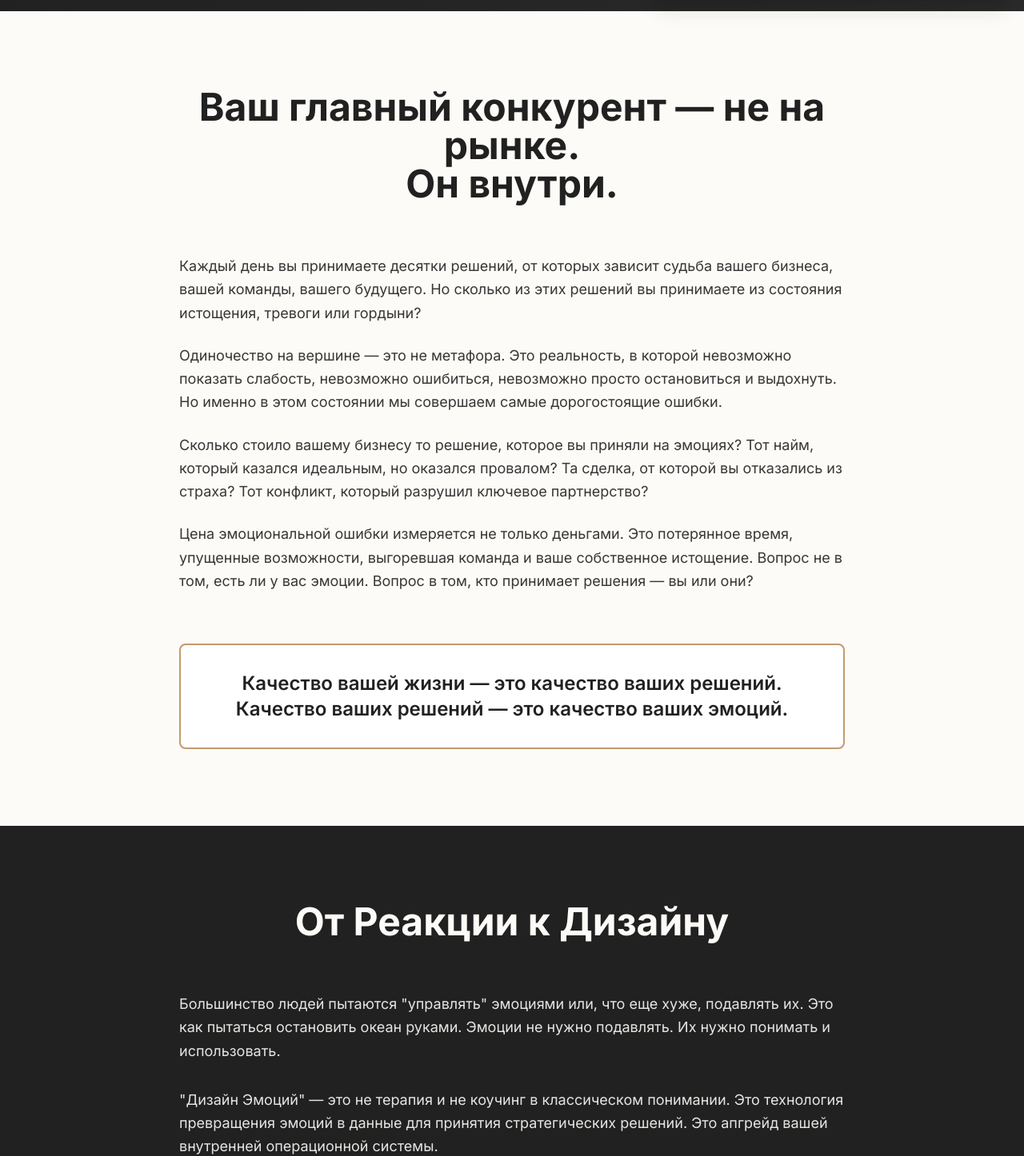
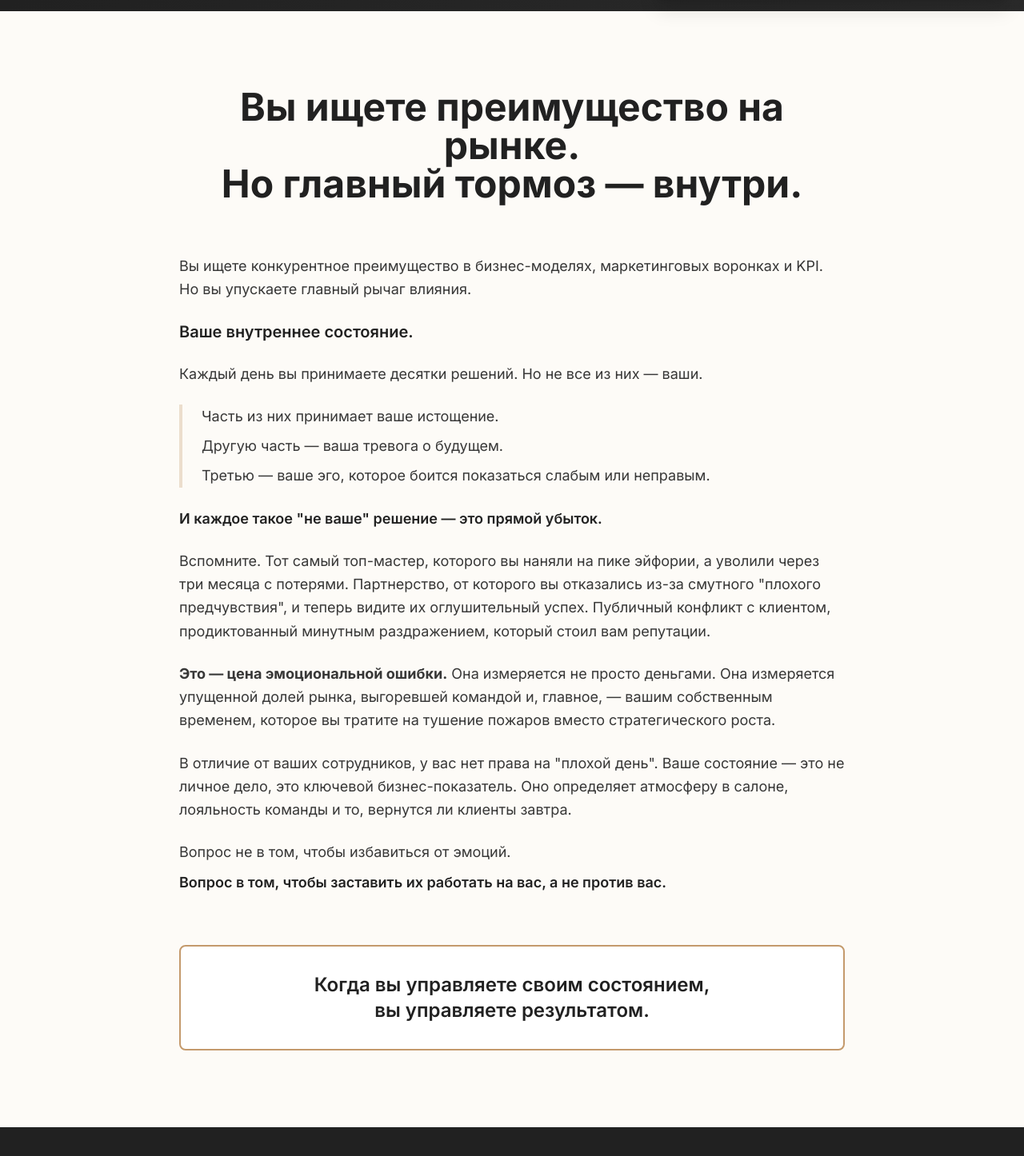
Before and after one commit to taktarovg/de-web, a Next.js app in the folder apps/web/: page / in a window 1280 px wide. Shown: the part 786-2232 px from the top of the page at 80% size. Built offline with nearby package versions, Linux system fonts and the light colour scheme; no server answers.

Commit message:
Обновил две первых секции главной

```diff
--- a/apps/web/src/components/home/HeroSection.tsx
+++ b/apps/web/src/components/home/HeroSection.tsx
@@ -20,18 +20,24 @@ export default function HeroSection() {
 
       {/* Content */}
       <div className="relative z-10 container mx-auto px-4 lg:px-8 text-center">
-        <h1 className="text-5xl md:text-6xl lg:text-7xl font-bold text-ivory mb-8 leading-tight">
+        <h1 className="text-5xl md:text-6xl lg:text-7xl font-bold text-ivory mb-6 leading-tight">
           Дизайн Эмоций
         </h1>
+
+        <p className="text-2xl md:text-3xl lg:text-4xl font-semibold text-bronze mb-8 leading-tight">
+          Внутреннее состояние —<br className="hidden md:block" />
+          решающее преимущество
+        </p>
 
         {/* Декоративная линия */}
         <div className="flex items-center justify-center mb-8">
           <div className="h-0.5 w-32 md:w-48 bg-bronze" />
         </div>
 
-        <p className="text-lg md:text-xl lg:text-2xl text-ivory/80 max-w-3xl mx-auto mb-12 leading-relaxed">
-          Персональная программа для лидеров,<br className="hidden md:block" />
-          принимающих решения с высокой ценой ошибки
+        <p className="text-lg md:text-xl lg:text-2xl text-ivory/80 max-w-4xl mx-auto mb-12 leading-relaxed">
+          Персональное сопровождение для лидеров,<br className="hidden md:block" />
+          которые опережают конкурентов не бюджетом,<br className="hidden md:block" />
+          а качеством своих решений
         </p>
 
         <Button
--- a/apps/web/src/components/home/ProblemSection.tsx
+++ b/apps/web/src/components/home/ProblemSection.tsx
@@ -3,46 +3,69 @@ export default function ProblemSection() {
     <section className="py-24 bg-ivory">
       <div className="container mx-auto px-4 lg:px-8 max-w-4xl">
         <h2 className="text-3xl md:text-4xl lg:text-5xl font-bold text-graphite text-center mb-16 leading-tight">
-          Ваш главный конкурент — не на рынке.<br />
-          Он внутри.
+          Вы ищете преимущество на рынке.<br />
+          Но главный тормоз — внутри.
         </h2>
 
         <div className="space-y-6 text-graphite/90 text-lg leading-relaxed">
           <p>
-            Каждый день вы принимаете десятки решений, от которых зависит
-            судьба вашего бизнеса, вашей команды, вашего будущего.
-            Но сколько из этих решений вы принимаете из состояния
-            истощения, тревоги или гордыни?
+            Вы ищете конкурентное преимущество в бизнес-моделях, маркетинговых воронках и KPI.
+            Но вы упускаете главный рычаг влияния.
+          </p>
+
+          <p className="text-xl font-semibold text-graphite">
+            Ваше внутреннее состояние.
           </p>
 
           <p>
-            Одиночество на вершине — это не метафора. Это реальность,
-            в которой невозможно показать слабость, невозможно ошибиться,
-            невозможно просто остановиться и выдохнуть. Но именно
-            в этом состоянии мы совершаем самые дорогостоящие ошибки.
+            Каждый день вы принимаете десятки решений. Но не все из них — ваши.
+          </p>
+
+          <div className="pl-6 border-l-4 border-bronze/30 space-y-2">
+            <p>Часть из них принимает ваше истощение.</p>
+            <p>Другую часть — ваша тревога о будущем.</p>
+            <p>Третью — ваше эго, которое боится показаться слабым или неправым.</p>
+          </div>
+
+          <p className="font-semibold text-graphite">
+            И каждое такое "не ваше" решение — это прямой убыток.
           </p>
 
           <p>
-            Сколько стоило вашему бизнесу то решение, которое вы приняли
-            на эмоциях? Тот найм, который казался идеальным, но оказался
-            провалом? Та сделка, от которой вы отказались из страха?
-            Тот конфликт, который разрушил ключевое партнерство?
+            Вспомните. Тот самый топ-мастер, которого вы наняли на пике эйфории,
+            а уволили через три месяца с потерями. Партнерство, от которого вы отказались
+            из-за смутного "плохого предчувствия", и теперь видите их оглушительный успех.
+            Публичный конфликт с клиентом, продиктованный минутным раздражением,
+            который стоил вам репутации.
           </p>
 
           <p>
-            Цена эмоциональной ошибки измеряется не только деньгами.
-            Это потерянное время, упущенные возможности, выгоревшая
-            команда и ваше собственное истощение. Вопрос не в том,
-            есть ли у вас эмоции. Вопрос в том, кто принимает решения —
-            вы или они?
+            <strong>Это — цена эмоциональной ошибки.</strong> Она измеряется не просто деньгами.
+            Она измеряется упущенной долей рынка, выгоревшей командой и, главное, —
+            вашим собственным временем, которое вы тратите на тушение пожаров
+            вместо стратегического роста.
           </p>
+
+          <p>
+            В отличие от ваших сотрудников, у вас нет права на "плохой день".
+            Ваше состояние — это не личное дело, это ключевой бизнес-показатель.
+            Оно определяет атмосферу в салоне, лояльность команды и то,
+            вернутся ли клиенты завтра.
+          </p>
+
+          <div className="space-y-2">
+            <p>Вопрос не в том, чтобы избавиться от эмоций.</p>
+            <p className="font-semibold text-graphite">
+              Вопрос в том, чтобы заставить их работать на вас, а не против вас.
+            </p>
+          </div>
         </div>
 
         {/* Ключевой месседж */}
         <div className="mt-16 p-8 border-2 border-bronze rounded-lg bg-white">
           <p className="text-xl md:text-2xl font-semibold text-graphite text-center leading-relaxed">
-            Качество вашей жизни — это качество ваших решений.<br />
-            Качество ваших решений — это качество ваших эмоций.
+            Когда вы управляете своим состоянием,<br />
+            вы управляете результатом.
           </p>
         </div>
       </div>
```
